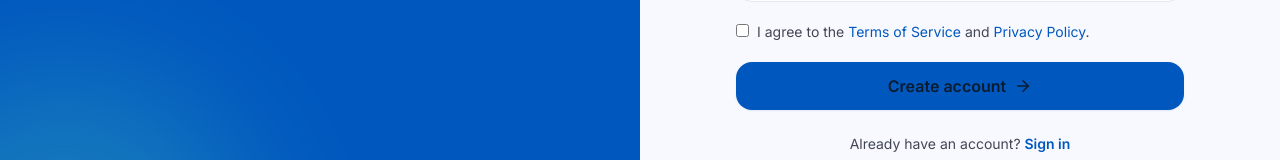
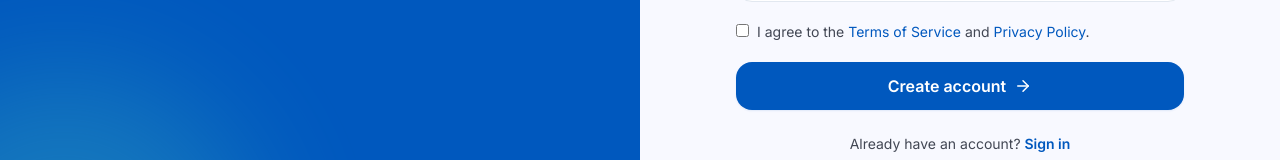
Before and after one commit to ankit-datatrainer/MapLead-Scraper, a Next.js app: page /signup in a window 1280 px wide. Shown: the part 506-666 px from the top of the page. Built offline with nearby package versions, Linux system fonts and the light colour scheme; no server answers.

Commit message:
Fix button styles, add apify credit tracking, and fix saved searches prefill logic

```diff
--- a/app/dashboard/new-scrape/page.tsx
+++ b/app/dashboard/new-scrape/page.tsx
@@ -60,7 +60,7 @@ type Form = {
 export default function NewScrapePage() {
   const router = useRouter();
   const { success, error: errorToast, info } = useToast();
-  const { settings, addJob, updateJob, addSavedSearch, setApiKey } = useAppStore();
+  const { settings, addJob, updateJob, addSavedSearch, setApiKey, updateSettings } = useAppStore();
   const [step, setStep] = useState(1);
   const [showKey, setShowKey] = useState(false);
   const [submitting, setSubmitting] = useState(false);
@@ -82,6 +82,8 @@ export default function NewScrapePage() {
     presetName: "",
   });
 
+  const [isLoaded, setIsLoaded] = useState(false);
+
   useEffect(() => {
     const saved = localStorage.getItem("maplead_draft_scrape");
     if (saved) {
@@ -91,11 +93,14 @@ export default function NewScrapePage() {
         if (parsed.form) setForm((f) => ({ ...f, ...parsed.form }));
       } catch (e) {}
     }
+    setIsLoaded(true);
   }, []);
 
   useEffect(() => {
-    localStorage.setItem("maplead_draft_scrape", JSON.stringify({ step, form }));
-  }, [step, form]);
+    if (isLoaded) {
+      localStorage.setItem("maplead_draft_scrape", JSON.stringify({ step, form }));
+    }
+  }, [step, form, isLoaded]);
 
   const setField = <K extends keyof Form>(key: K, value: Form[K]) =>
     setForm((f) => ({ ...f, [key]: value }));
@@ -190,6 +195,9 @@ export default function NewScrapePage() {
         resultCount: leads.length,
         results: leads,
         completedAt: new Date().toISOString(),
+      });
+      updateSettings({
+        apifyCreditsUsed: (settings.apifyCreditsUsed || 0) + (leads.length * ESTIMATED_COST_PER_RESULT)
       });
       success("Scrape complete", `${leads.length} leads extracted.`);
       localStorage.removeItem("maplead_draft_scrape");
--- a/app/dashboard/page.tsx
+++ b/app/dashboard/page.tsx
@@ -27,7 +27,7 @@ export default function DashboardPage() {
   // scrapes for now so the number is honest for brand-new accounts.
   const totalExports = jobs.filter((j) => j.status === "completed").length;
   const hasApiKey = !!settings.apifyApiKey;
-  const credits = { used: 0, total: hasApiKey ? 100 : 0, daysLeft: 30 };
+  const credits = { used: settings.apifyCreditsUsed || 0, total: hasApiKey ? 100 : 0, daysLeft: 30 };
 
   return (
     <div className="p-4 lg:p-gutter-desktop max-w-container-max mx-auto w-full">
--- a/app/dashboard/saved-searches/page.tsx
+++ b/app/dashboard/saved-searches/page.tsx
@@ -201,13 +201,25 @@ export default function SavedSearchesPage() {
                   </div>
                 </div>
                 <Button
-                  variant="outline"
+                  variant="primary"
                   className="w-full"
                   onClick={() => {
-                    info("Preset queued", `Running "${preset.name}"…`);
-                    router.push(
-                      `/dashboard/new-scrape?preset=${encodeURIComponent(preset.id)}`,
-                    );
+                    info("Preset loaded", `Reviewing "${preset.name}"…`);
+                    localStorage.setItem("maplead_draft_scrape", JSON.stringify({
+                      step: 4,
+                      form: {
+                        keyword: preset.keyword,
+                        location: preset.location,
+                        category: preset.category,
+                        radius: preset.radius,
+                        hasPhone: preset.filters.hasPhone,
+                        hasWebsite: preset.filters.hasWebsite,
+                        minRating: preset.filters.minRating,
+                        minReviews: preset.filters.minReviews === null ? "" : preset.filters.minReviews,
+                        resultLimit: preset.resultLimit,
+                      }
+                    }));
+                    router.push("/dashboard/new-scrape");
                   }}
                 >
                   <Play size={16} fill="currentColor" />
--- a/components/ui/button.tsx
+++ b/components/ui/button.tsx
@@ -6,17 +6,17 @@ type Size = "sm" | "md" | "lg" | "icon";
 
 const variants: Record<Variant, string> = {
   primary:
-    "bg-primary text-white hover:bg-on-primary-fixed-variant disabled:opacity-50 shadow-sm shadow-primary/10",
+    "bg-primary !text-white hover:bg-on-primary-fixed-variant disabled:opacity-50 shadow-sm shadow-primary/10",
   secondary:
-    "bg-white text-on-surface border border-border-subtle hover:bg-surface-container-low",
+    "bg-primary !text-white border border-border-subtle hover:bg-on-primary-fixed-variant",
   ghost:
-    "bg-transparent text-on-surface hover:bg-surface-container-low",
+    "bg-primary !text-white hover:bg-on-primary-fixed-variant",
   outline:
-    "bg-transparent text-primary border border-primary/40 hover:bg-primary/5",
+    "bg-transparent !text-white border border-white/40 hover:bg-white/10",
   destructive:
-    "bg-error text-white hover:opacity-90",
+    "bg-error !text-white hover:opacity-90",
   success:
-    "bg-secondary text-white hover:bg-on-secondary-fixed-variant",
+    "bg-secondary !text-white hover:bg-on-secondary-fixed-variant",
 };
 
 const sizes: Record<Size, string> = {
--- a/types/settings.ts
+++ b/types/settings.ts
@@ -3,6 +3,7 @@ export type ExportFormat = "xlsx" | "csv";
 
 export type Settings = {
   apifyApiKey: string;
+  apifyCreditsUsed: number;
   defaultRadius: number;
   defaultResultLimit: number;
   theme: Theme;
@@ -25,6 +26,7 @@ export type Settings = {
 
 export const DEFAULT_SETTINGS: Settings = {
   apifyApiKey: "",
+  apifyCreditsUsed: 0,
   defaultRadius: 10,
   defaultResultLimit: 1000,
   theme: "system",
```
